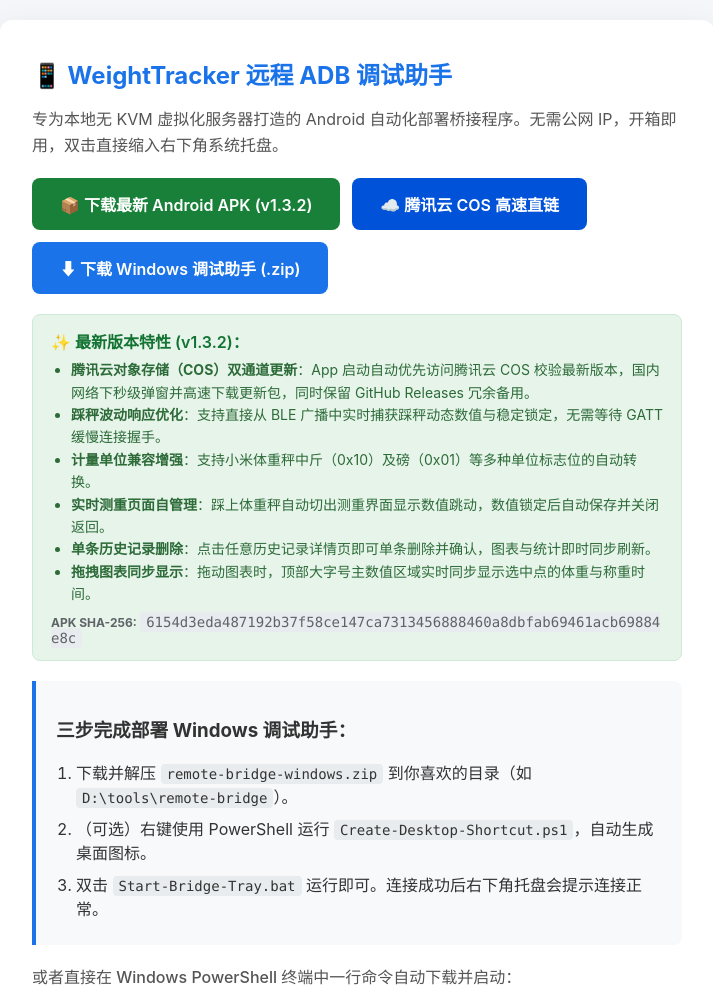
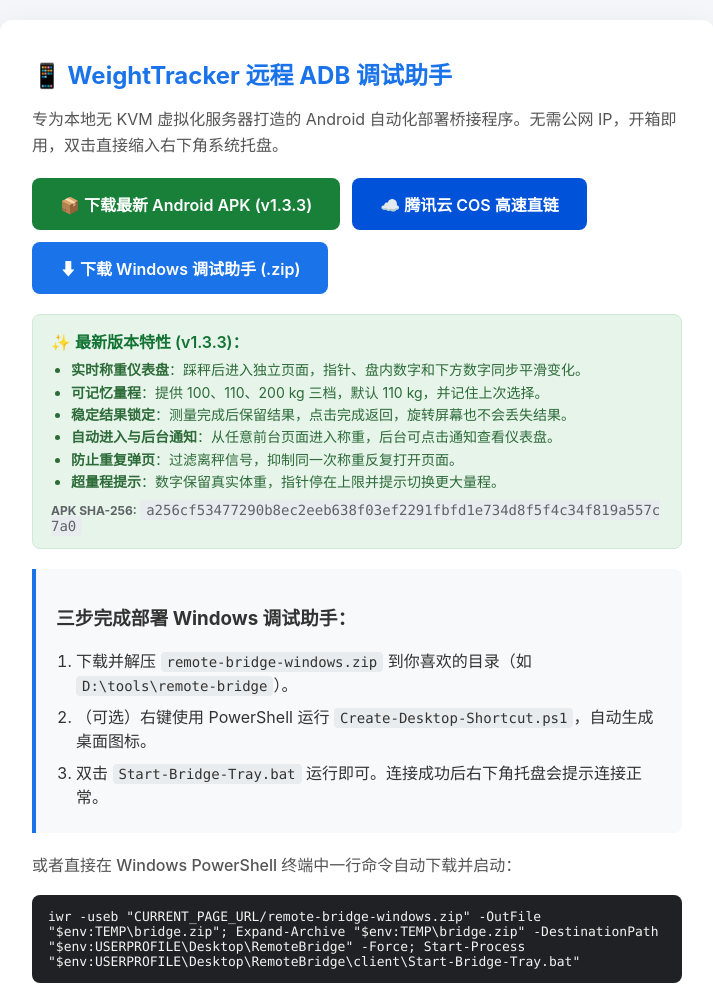
Before and after one commit to IsLand-x/weight-tracker-android, a plain HTML site: page dist-client/index.html in a window 1280 px wide. Shown: the top 994 px of the page, without its empty margins (283-996 px from the left). Drawn offline with Linux system fonts and the light colour scheme.

Commit message:
Update release downloads to v1.3.3 [skip ci]

```diff
--- a/dist-client/index.html
+++ b/dist-client/index.html
@@ -92,23 +92,23 @@
     <p>专为本地无 KVM 虚拟化服务器打造的 Android 自动化部署桥接程序。无需公网 IP，开箱即用，双击直接缩入右下角系统托盘。</p>
 
     <div style="display: flex; gap: 12px; flex-wrap: wrap; margin: 20px 0;">
-      <a href="./weight-recorder-1.3.2-release.apk" class="download-btn" style="background: #188038; margin: 0;">📦 下载最新 Android APK (v1.3.2)</a>
+      <a href="./weight-recorder-1.3.3-release.apk" class="download-btn" style="background: #188038; margin: 0;">📦 下载最新 Android APK (v1.3.3)</a>
       <a href="https://island-agent-images-1251186405.cos.ap-singapore.myqcloud.com/weight-recorder/weight-recorder-latest.apk" class="download-btn" style="background: #0052d9; margin: 0;">☁️ 腾讯云 COS 高速直链</a>
       <a href="./remote-bridge-windows.zip" class="download-btn" style="margin: 0;">⬇ 下载 Windows 调试助手 (.zip)</a>
     </div>
 
     <div style="background: #e6f4ea; border: 1px solid #ceead6; border-radius: 8px; padding: 14px 18px; margin-bottom: 20px;">
-      <div style="font-weight: 600; color: #137333; margin-bottom: 6px;">✨ 最新版本特性 (v1.3.2)：</div>
+      <div style="font-weight: 600; color: #137333; margin-bottom: 6px;">✨ 最新版本特性 (v1.3.3)：</div>
       <ul style="margin: 0; padding-left: 20px; color: #2d6b38; font-size: 14px; line-height: 1.6;">
-        <li><strong>腾讯云对象存储（COS）双通道更新</strong>：App 启动自动优先访问腾讯云 COS 校验最新版本，国内网络下秒级弹窗并高速下载更新包，同时保留 GitHub Releases 冗余备用。</li>
-        <li><strong>踩秤波动响应优化</strong>：支持直接从 BLE 广播中实时捕获踩秤动态数值与稳定锁定，无需等待 GATT 缓慢连接握手。</li>
-        <li><strong>计量单位兼容增强</strong>：支持小米体重秤中斤（0x10）及磅（0x01）等多种单位标志位的自动转换。</li>
-        <li><strong>实时测重页面自管理</strong>：踩上体重秤自动切出测重界面显示数值跳动，数值锁定后自动保存并关闭返回。</li>
-        <li><strong>单条历史记录删除</strong>：点击任意历史记录详情页即可单条删除并确认，图表与统计即时同步刷新。</li>
-        <li><strong>拖拽图表同步显示</strong>：拖动图表时，顶部大字号主数值区域实时同步显示选中点的体重与称重时间。</li>
+        <li><strong>实时称重仪表盘</strong>：踩秤后进入独立页面，指针、盘内数字和下方数字同步平滑变化。</li>
+        <li><strong>可记忆量程</strong>：提供 100、110、200 kg 三档，默认 110 kg，并记住上次选择。</li>
+        <li><strong>稳定结果锁定</strong>：测量完成后保留结果，点击完成返回，旋转屏幕也不会丢失结果。</li>
+        <li><strong>自动进入与后台通知</strong>：从任意前台页面进入称重，后台可点击通知查看仪表盘。</li>
+        <li><strong>防止重复弹页</strong>：过滤离秤信号，抑制同一次称重反复打开页面。</li>
+        <li><strong>超量程提示</strong>：数字保留真实体重，指针停在上限并提示切换更大量程。</li>
       </ul>
       <div style="margin-top: 8px; font-size: 12px; color: #5f6368; word-break: break-all;">
-        <strong>APK SHA-256:</strong> <code>6154d3eda487192b37f58ce147ca7313456888460a8dbfab69461acb69884e8c</code>
+        <strong>APK SHA-256:</strong> <code>a256cf53477290b8ec2eeb638f03ef2291fbfd1e734d8f5f4c34f819a557c7a0</code>
       </div>
     </div>
 
```
Also changed, not shown: dist-client/release.json (+7 -7 lines), dist-client/SHA256SUMS.txt.
